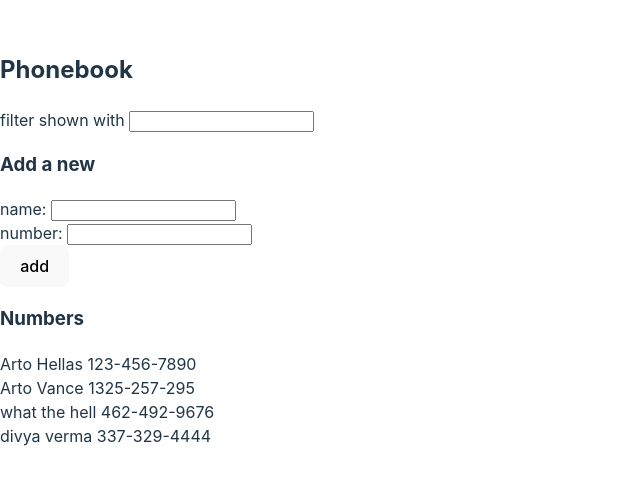
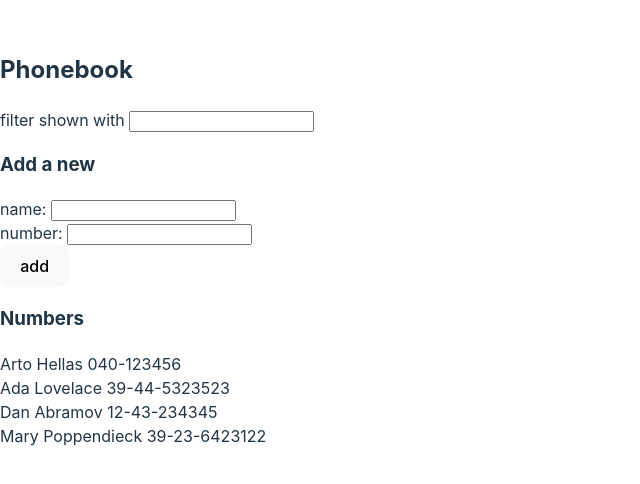
Before and after one commit to vineetverma321/FSO, a React (Vite) app in the folder P20620/: page / in a window 1280 px wide. Shown: the part 160-644 px from the top of the page, without its empty margins (0-640 px from the left). Built offline with nearby package versions, Linux system fonts and the light colour scheme; data requests are answered from the project's data file.

Commit message:
Exercise 2.11

```diff
--- /dev/null
+++ b/P20620/db.json
@@ -0,0 +1,24 @@
+{
+  "persons": [
+    {
+      "name": "Arto Hellas",
+      "number": "040-123456",
+      "id": "1"
+    },
+    {
+      "name": "Ada Lovelace",
+      "number": "39-44-5323523",
+      "id": "2"
+    },
+    {
+      "name": "Dan Abramov",
+      "number": "12-43-234345",
+      "id": "3"
+    },
+    {
+      "name": "Mary Poppendieck",
+      "number": "39-23-6423122",
+      "id": "4"
+    }
+  ]
+}
--- a/P20620/package.json
+++ b/P20620/package.json
@@ -7,9 +7,11 @@
     "dev": "vite",
     "build": "vite build",
     "lint": "eslint .",
-    "preview": "vite preview"
+    "preview": "vite preview",
+    "server": "json-server -p3001 --watch db.json"
   },
   "dependencies": {
+    "axios": "^1.7.9",
     "react": "^18.3.1",
     "react-dom": "^18.3.1"
   },
@@ -23,6 +25,7 @@
     "eslint-plugin-react-hooks": "^5.0.0",
     "eslint-plugin-react-refresh": "^0.4.16",
     "globals": "^15.14.0",
+    "json-server": "^1.0.0-beta.3",
     "vite": "^6.0.5"
   }
 }
--- a/P20620/src/App.jsx
+++ b/P20620/src/App.jsx
@@ -1,4 +1,5 @@
-import { useState } from 'react';
+import { useState, useEffect } from 'react';
+import axios from 'axios';
 
 const SearchFilter = ({ searchTerm, handleFilter }) => {
   return (
@@ -69,15 +70,23 @@
 // start of app component
 const App = () => {
   const [persons, setPersons] = useState([
-    { name: 'Arto Hellas', number: '123-456-7890' },
-    { name: 'Arto Vance', number: '1325-257-295' },
-    { name: 'what the hell', number: '462-492-9676' },
-    { name: 'divya verma', number: '337-329-4444' },
+    // { name: 'Arto Hellas', number: '123-456-7890' },
+    // { name: 'Arto Vance', number: '1325-257-295' },
+    // { name: 'what the hell', number: '462-492-9676' },
+    // { name: 'divya verma', number: '337-329-4444' },
   ]);
   const [newName, setNewName] = useState('');
   const [newNumber, setNewNumber] = useState('');
   const [searchTerm, setSearchTerm] = useState('');
   const [filterPersons, setFilterPersons] = useState(persons);
+
+  useEffect(() => {
+    axios.get('http://localhost:3001/persons').then((response) => {
+      // console.log(response.data);
+      setPersons(response.data);
+      setFilterPersons(response.data);
+    });
+  }, []);
 
   const handleNewName = (e) => {
     setNewName(e.target.value);
```
Also changed, not shown: 1 other file (tests, documents, lock files or other folders).
